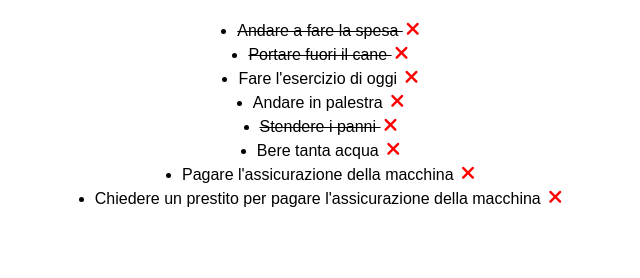
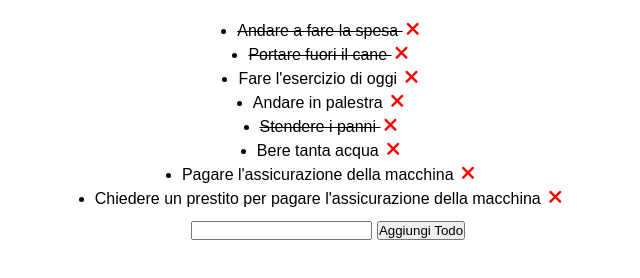
Before and after one commit to marcodedemo/vue-todolist, a plain HTML site: page index.html in a window 1280 px wide. Shown: the part 58-336 px from the top of the page, without its empty margins (312-952 px from the left). Drawn offline with nearby package versions, Linux system fonts and the light colour scheme.

Commit message:
feat: milestone 3

```diff
--- a/css/style.css
+++ b/css/style.css
@@ -11,7 +11,7 @@ body{
 #container-centered{
     display: flex;
     flex-direction: column;
-    justify-content: center;
+    align-items: center;
 
     max-width: 600px;
     margin: 0 auto;
@@ -44,3 +44,10 @@ i.fa-solid{
 
     font-size: 1.2em;
 }
+
+#inputs{
+    display: flex;
+    gap: 5px;
+
+    padding: 10px 0;
+}
--- a/index.html
+++ b/index.html
@@ -33,6 +33,13 @@
                 </li>
             </ul>
 
+            <!-- inputs -->
+            <div id="inputs">
+
+                <input type="text" v-model="newTodoText" @keyup.enter="addTodo()">
+                <button @click="addTodo()">Aggiungi Todo</button>
+
+            </div>
         </div>
 
 
--- a/js/script.js
+++ b/js/script.js
@@ -59,17 +59,52 @@ createApp({
 
         ],
 
+
+        newTodoText:"",
+
+
+
     }
 
   },
 
   methods: {
 
+    // rimuovi todo
     removeTodo(todoIndex){
 
         this.todos.splice(todoIndex,1);
     },
 
+
+    // aggiungo un oggetto da inserire alla lista todo
+    addTodo(){
+
+        // la funzione viene eseguita solo se viene inserito qualcosa nel campo di input
+        if(!(this.newTodoText =="")){
+
+            // dichiaro un nuovo oggetto
+            let newTodo = {
+
+                text:"",
+                done: false,
+            };
+
+            // imposto il testo dell'oggetto uguale a quello ricavato dall'input
+            newTodo.text = this.newTodoText;
+
+            // inserisco il nuovo oggetto nell'array
+            this.todos.push(newTodo);
+
+            // rimuovo il testo nell'input
+            this.newTodoText = "";
+
+        }
+
+    },
+
+
+
   }
 
 }).mount('#app')
```
